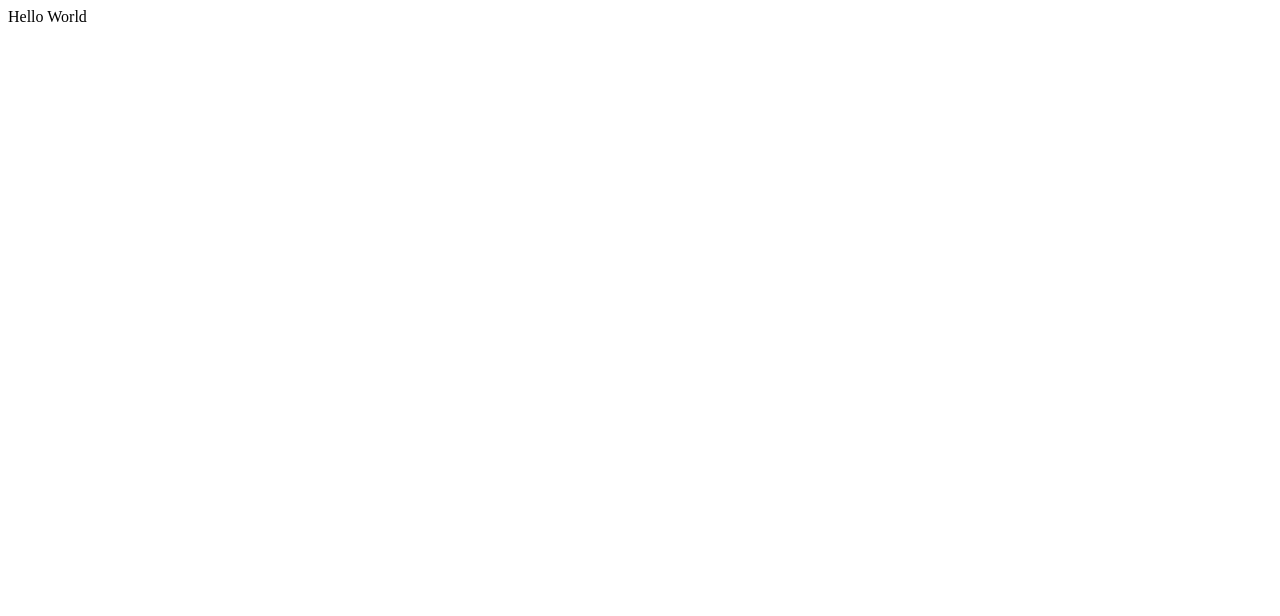
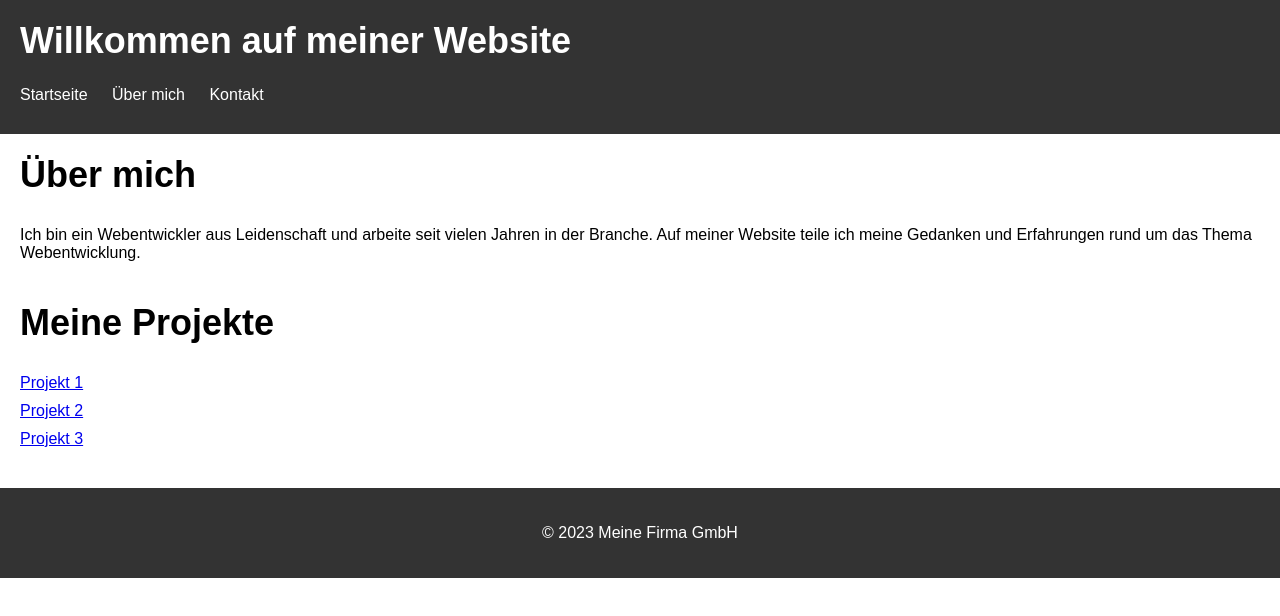
Before and after one commit to Florenzen68/florianxr68.github.io, a plain HTML site: page index.html in a window 1280 px wide. Drawn offline with Linux system fonts and the light colour scheme.

Commit message:
Initial commit

```diff
--- a/index.html
+++ b/index.html
@@ -1 +1,37 @@
-Hello World
+<!DOCTYPE html>
+<html>
+<head>
+    <meta charset="UTF-8">
+    <title>Meine Website</title>
+    <link rel="stylesheet" type="text/css" href="style.css">
+</head>
+<body>
+<header>
+    <h1>Willkommen auf meiner Website</h1>
+    <nav>
+        <ul>
+            <li><a href="#">Startseite</a></li>
+            <li><a href="#">Über mich</a></li>
+            <li><a href="#">Kontakt</a></li>
+        </ul>
+    </nav>
+</header>
+<main>
+    <section>
+        <h2>Über mich</h2>
+        <p>Ich bin ein Webentwickler aus Leidenschaft und arbeite seit vielen Jahren in der Branche. Auf meiner Website teile ich meine Gedanken und Erfahrungen rund um das Thema Webentwicklung.</p>
+    </section>
+    <section>
+        <h2>Meine Projekte</h2>
+        <ul>
+            <li><a href="#">Projekt 1</a></li>
+            <li><a href="#">Projekt 2</a></li>
+            <li><a href="#">Projekt 3</a></li>
+        </ul>
+    </section>
+</main>
+<footer>
+    <p>&copy; 2023 Meine Firma GmbH</p>
+</footer>
+</body>
+</html>
--- /dev/null
+++ b/style.css
@@ -0,0 +1,56 @@
+body {
+    font-family: Arial, sans-serif;
+    margin: 0;
+}
+
+header {
+    background-color: #333;
+    color: #fff;
+    padding: 20px;
+}
+
+nav ul {
+    list-style: none;
+    margin: 0;
+    padding: 0;
+}
+
+nav li {
+    display: inline-block;
+    margin-right: 20px;
+}
+
+nav a {
+    color: #fff;
+    text-decoration: none;
+}
+
+main {
+    margin: 20px;
+}
+
+section {
+    margin-bottom: 40px;
+}
+
+h1, h2 {
+    font-size: 36px;
+    margin-top: 0;
+}
+
+ul {
+    list-style: none;
+    margin: 0;
+    padding: 0;
+}
+
+li {
+    margin-bottom: 10px;
+}
+
+footer {
+    background-color: #333;
+    color: #fff;
+    padding: 20px;
+    text-align: center;
+}
```
